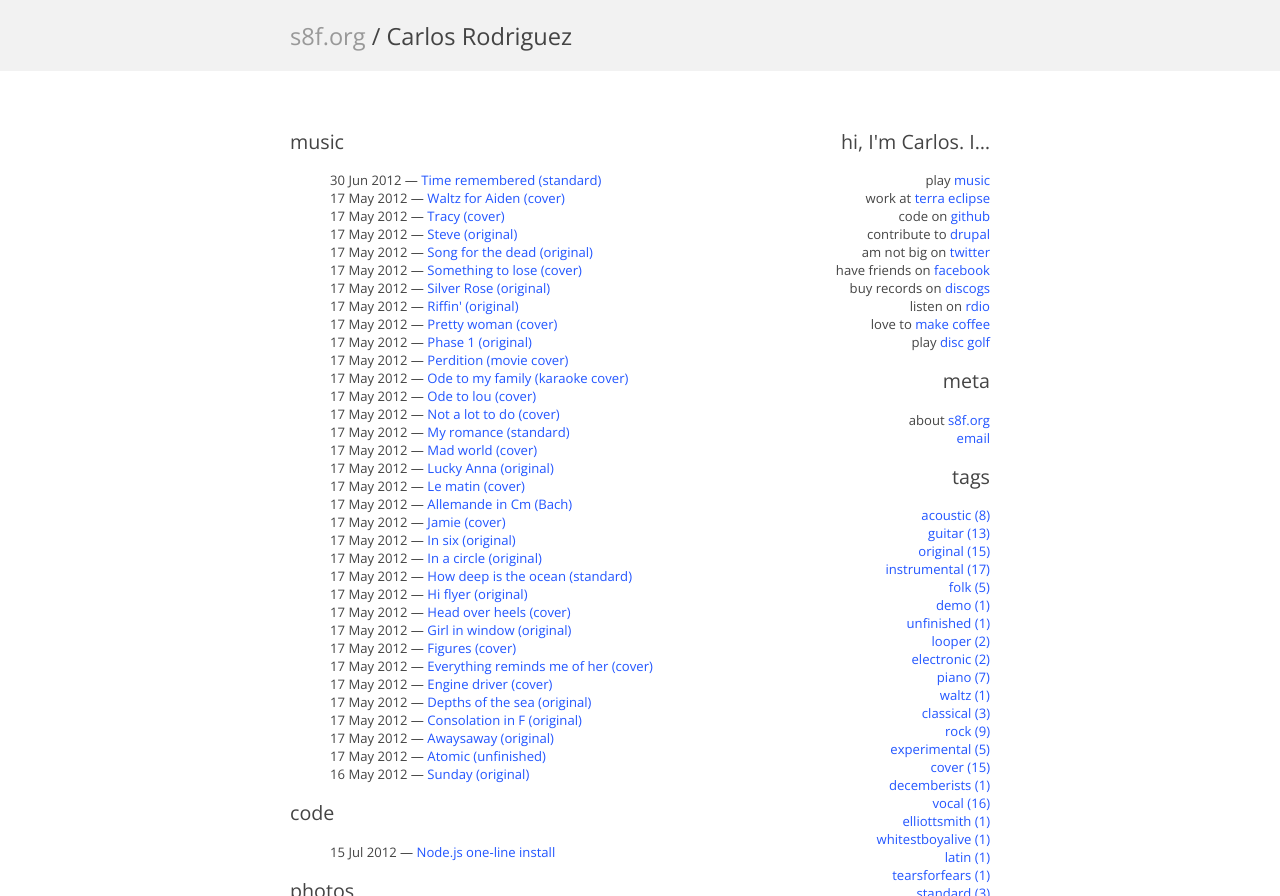
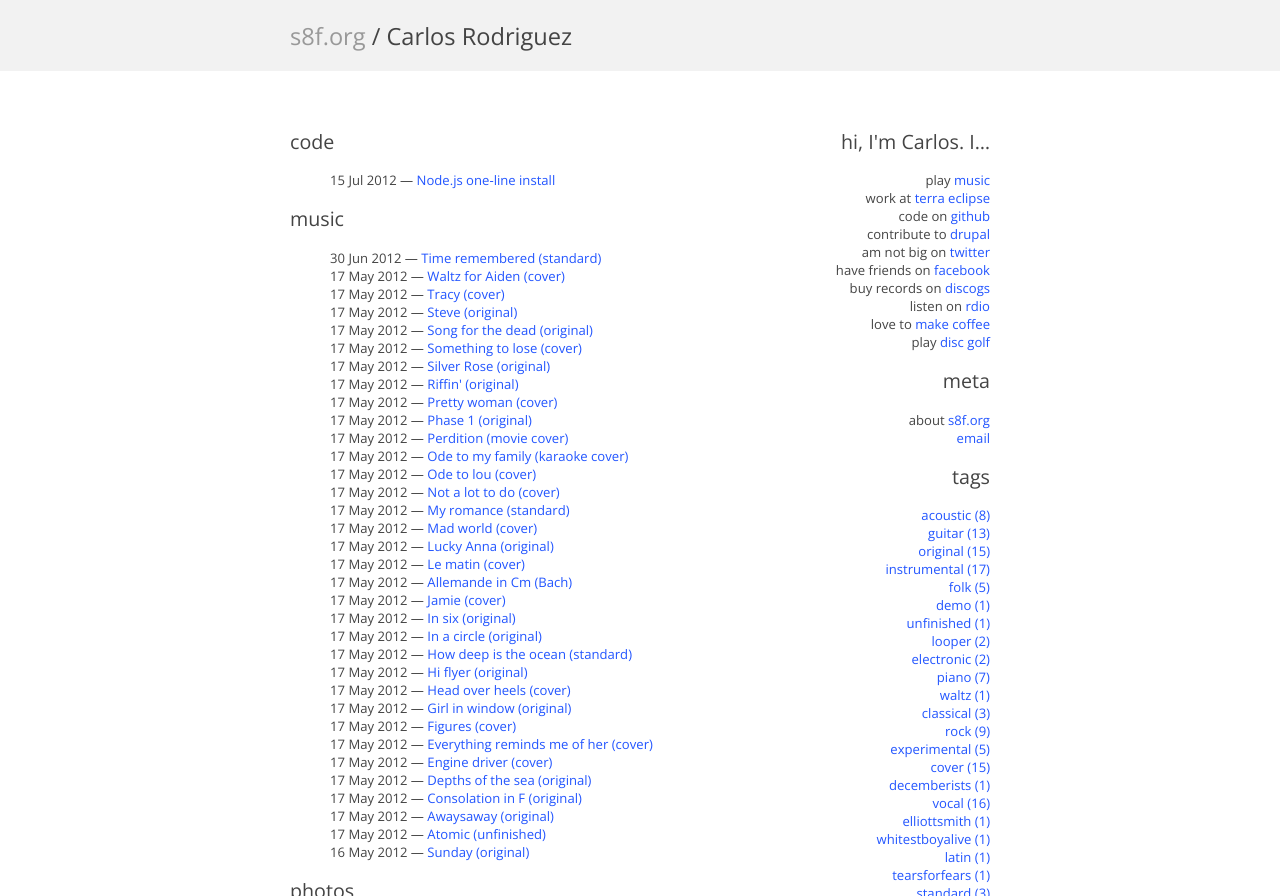
Before and after one commit to carlos8f/s8f.org, a Jekyll site: the page built from index.html, in a window 1280 px wide and 1400 px high, cut to the strip 0-896 px from the top of the window. Built offline with Jekyll 4.4.1, drawn with Linux system fonts in a browser that asks for light colours.

Commit message:
Put code above music

```diff
--- a/index.html
+++ b/index.html
@@ -29,21 +29,21 @@ feed: feed.xml
   {% include tags.html %}
 </nav>
 
+{% if site.categories.code %}
+
+<h1>code</h1>
+<ul class="posts">
+{% for post in site.categories.code %}
+<li>{{ post.date || date_to_string}} &mdash; <a href="{{ site.root }}{{ post.url }}">{{ post.title}}</a></li>
+{% endfor %}
+</ul>
+{% endif %}
+
 {% if site.categories.music %}
 
 <h1>music</h1>
 <ul class="posts">
 {% for post in site.categories.music %}
-<li>{{ post.date || date_to_string}} &mdash; <a href="{{ site.root }}{{ post.url }}">{{ post.title}}</a></li>
-{% endfor %}
-</ul>
-{% endif %}
-
-{% if site.categories.code %}
-
-<h1>code</h1>
-<ul class="posts">
-{% for post in site.categories.code %}
 <li>{{ post.date || date_to_string}} &mdash; <a href="{{ site.root }}{{ post.url }}">{{ post.title}}</a></li>
 {% endfor %}
 </ul>
```
